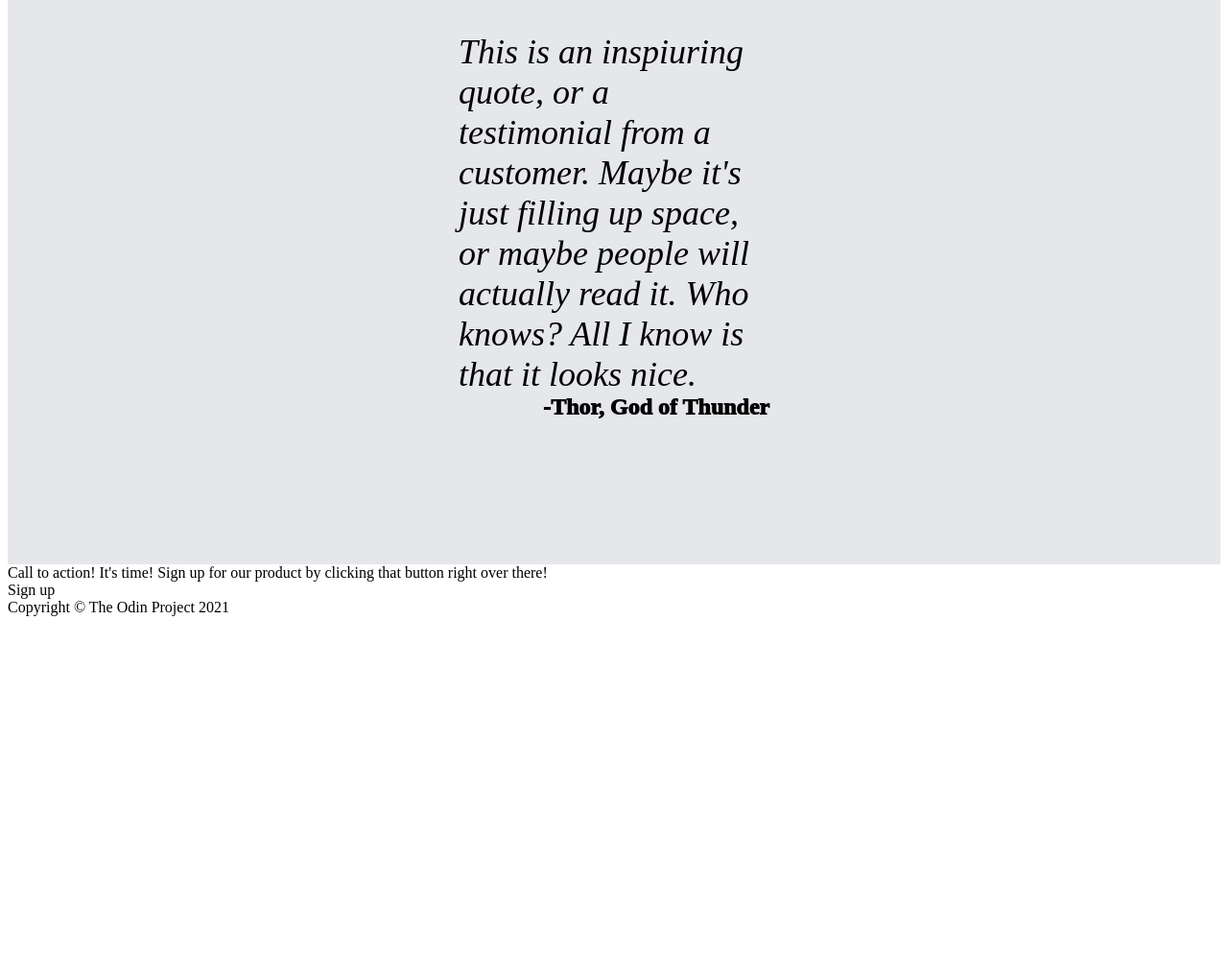
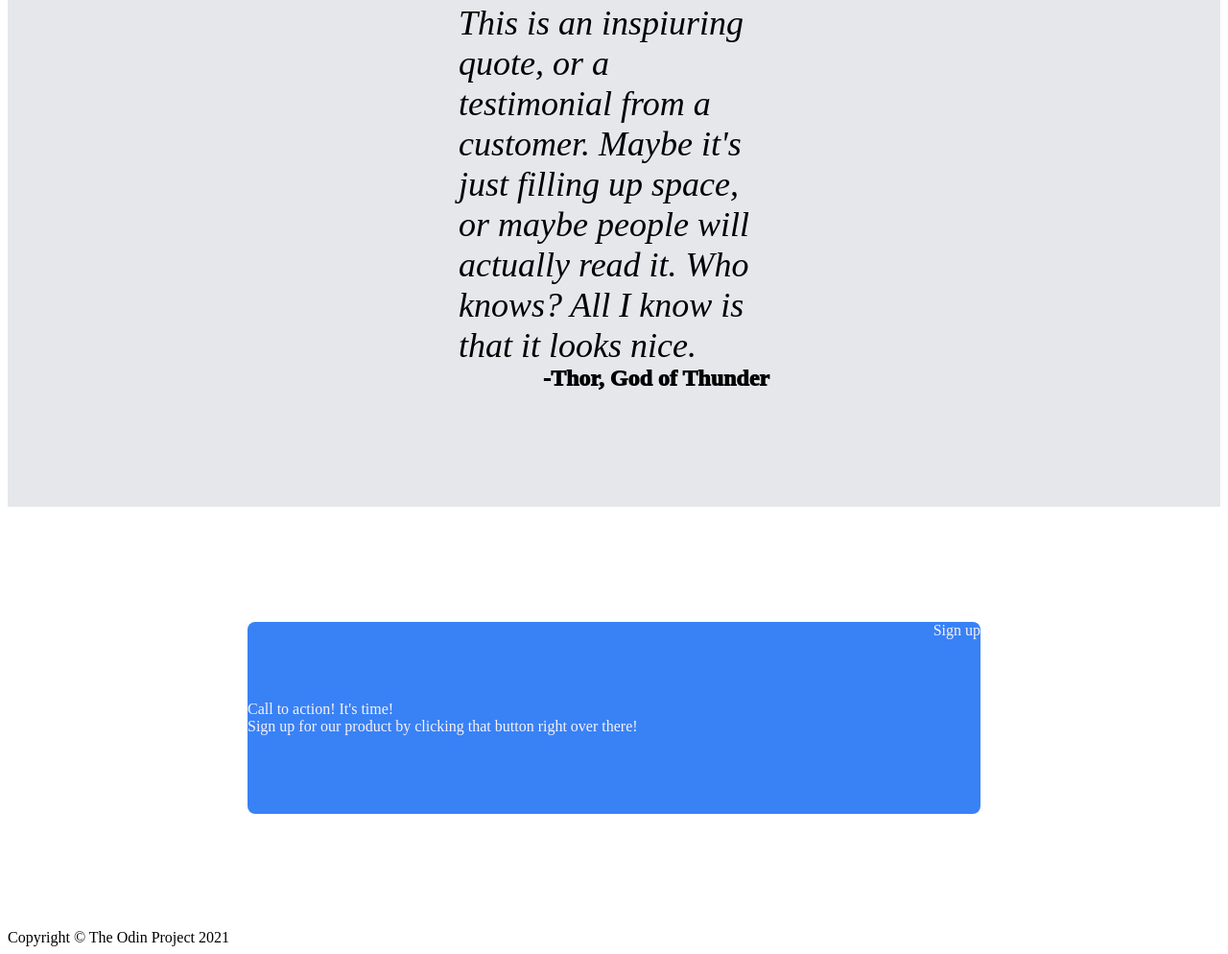
Before and after one commit to SzaNikolas/Landing-Page, a plain HTML site: page index.html in a window 1280 px wide. Shown: the part 1085-2079 px from the top of the page at 96% size. Before the commit the page ends 1735 px from the top, so only its background shows below. Drawn offline with Linux system fonts and the light colour scheme; files that its build step writes are made by us from their sources; files whose address does not match are found by name.

Commit message:
worked in the fourth part. Needs finishing.

```diff
--- a/css/style.css
+++ b/css/style.css
@@ -121,7 +121,7 @@ img {
 
 .quote {
   background-color: #E5E7EB;
-  padding: 150px 470px;
+  padding: 120px 470px;
 }
 
 .quote-text {
@@ -134,3 +134,21 @@ img {
   font-weight: 1000;
   text-align: right;
 }
+
+/* The fourth part */
+
+.bottom {
+  background-color: #3882F6;
+  color: #F9F1F8;
+  margin: 120px 250px;
+  height: 200px;
+  border-radius: 8px;
+  display: flex;
+  justify-content: space-between;
+}
+
+.bottom-content {
+  display: flex;
+  flex-direction: column;
+  align-self: center;
+}
--- a/index.html
+++ b/index.html
@@ -58,8 +58,10 @@
         <div class="quote-author">-Thor, God of Thunder</div>
     </div>
     <div class="bottom">
-        <div class="action">Call to action! It's time!
-        Sign up for our product by clicking that button right over there!</div>
+        <div class="bottom-content">
+            <div class="action-one">Call to action! It's time!</div>
+            <div class="action-two">Sign up for our product by clicking that button right over there!</div>
+        </div>
         <buttom class="sign-up-two">Sign up</buttom>
     </div>
     <div class="footer">
```
